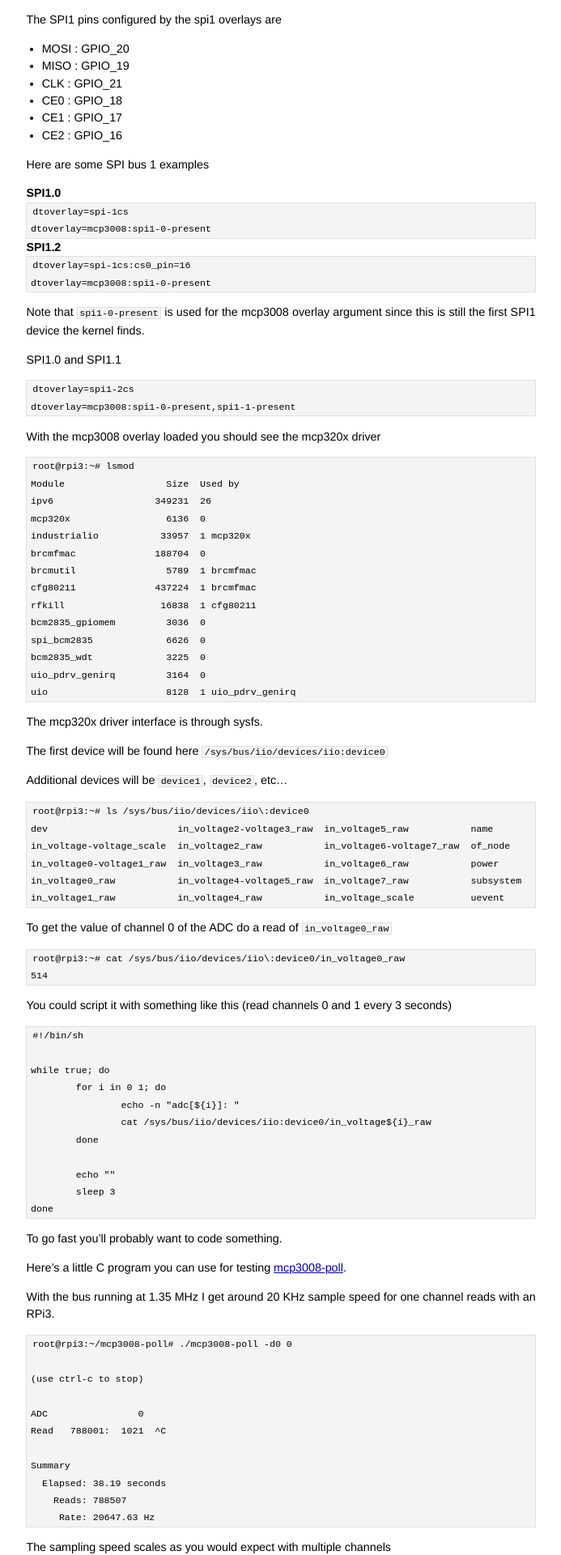
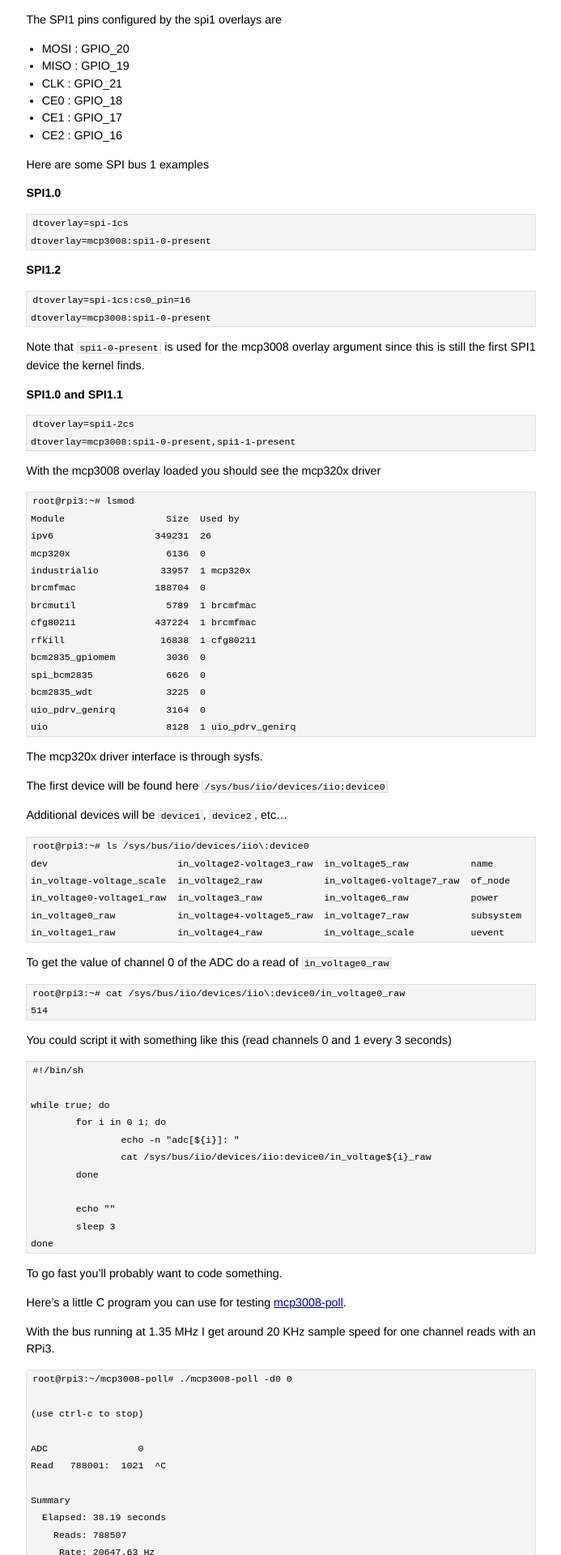
Before and after one commit to jumpnow/jumpnowtek-site, a Jekyll site: the page built from _posts/2017-01-28-Using-mcp3008-ADCs-with-Raspberry-Pis.md, in a window 1280 px wide. Shown: the part 1805-3725 px from the top of the page at 81% size, without its empty margins (293-986 px from the left). Built offline with Jekyll 4.4.1, drawn with Linux system fonts in a browser that asks for light colours.

Commit message:
copy edit

```diff
--- a/_posts/2017-01-28-Using-mcp3008-ADCs-with-Raspberry-Pis.md
+++ b/_posts/2017-01-28-Using-mcp3008-ADCs-with-Raspberry-Pis.md
@@ -98,19 +98,19 @@ The SPI1 pins configured by the spi1 overlays are
 
 Here are some SPI bus 1 examples
 
-##### SPI1.0
+**SPI1.0**
 
     dtoverlay=spi-1cs
     dtoverlay=mcp3008:spi1-0-present
 
-##### SPI1.2
+**SPI1.2**
 
     dtoverlay=spi-1cs:cs0_pin=16
     dtoverlay=mcp3008:spi1-0-present
 
 Note that `spi1-0-present` is used for the mcp3008 overlay argument since this is still the first SPI1 device the kernel finds.
 
-SPI1.0 and SPI1.1
+**SPI1.0 and SPI1.1**
 
     dtoverlay=spi1-2cs
     dtoverlay=mcp3008:spi1-0-present,spi1-1-present
```
Also changed, not shown: other parts of _posts/2017-01-28-Using-mcp3008-ADCs-with-Raspberry-Pis.md (+1 -1 lines).
